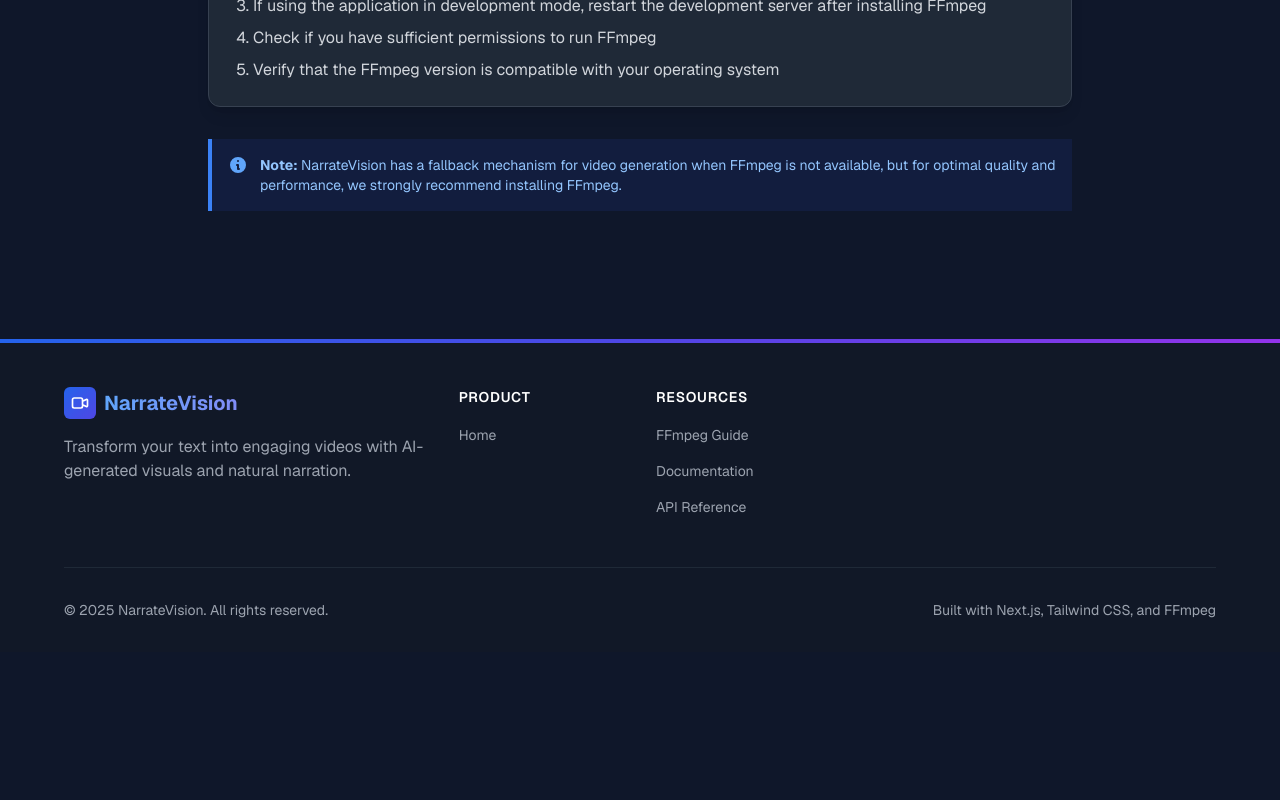
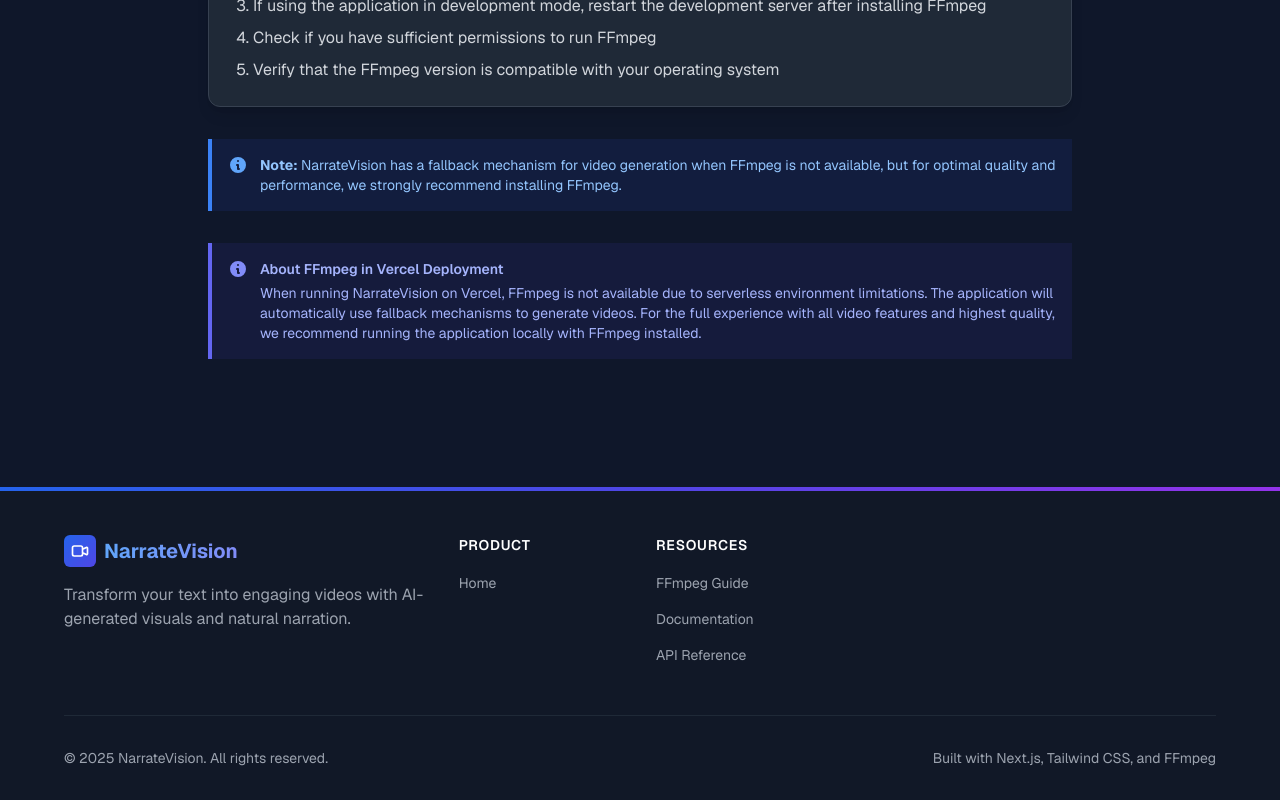
Before and after one commit to Hassan1910/NarrateVisionAI, a Next.js app: page /ffmpeg-guide in a window 1280 px wide. Shown: the part 2041-2841 px from the top of the page. Before the commit the page ends 2693 px from the top, so only its background shows below. Built offline with nearby package versions, Linux system fonts and the light colour scheme.

Commit message:
Fix FFmpeg warning in Vercel environment

```diff
--- a/src/app/api/check-ffmpeg/route.ts
+++ b/src/app/api/check-ffmpeg/route.ts
@@ -20,25 +20,29 @@ const isFFmpegInstalled = async (): Promise<boolean> => {
 
 export async function GET(request: NextRequest) {
   try {
+    // Check if we're running in Vercel production environment
+    const isVercelProduction = process.env.VERCEL === '1';
+
     // Check if the environment variable is set to show the warning
     const showWarningEnv = process.env.SHOW_FFMPEG_WARNING === 'true';
 
-    // Only perform the check if the warning is enabled
-    if (showWarningEnv) {
-      // Check if FFmpeg is installed
-      const ffmpegInstalled = await isFFmpegInstalled();
-
-      // Return the result
+    // Skip the check if we're in Vercel production or if the warning is disabled
+    if (isVercelProduction || !showWarningEnv) {
       return NextResponse.json({
-        showWarning: !ffmpegInstalled,
-        ffmpegInstalled
+        showWarning: false,
+        ffmpegInstalled: true,
+        environment: isVercelProduction ? 'vercel' : 'development'
       });
     }
 
-    // If warning is disabled, don't show it
+    // Only perform the check in development environment
+    const ffmpegInstalled = await isFFmpegInstalled();
+
+    // Return the result
     return NextResponse.json({
-      showWarning: false,
-      ffmpegInstalled: true
+      showWarning: !ffmpegInstalled,
+      ffmpegInstalled,
+      environment: 'development'
     });
 
   } catch (error: any) {
--- a/src/app/ffmpeg-guide/page.tsx
+++ b/src/app/ffmpeg-guide/page.tsx
@@ -188,6 +188,24 @@ export default function FFmpegGuidePage() {
             </div>
           </div>
         </div>
+
+        <div className="bg-indigo-50 dark:bg-indigo-900/20 border-l-4 border-indigo-500 p-4 mb-8">
+          <div className="flex">
+            <div className="flex-shrink-0">
+              <svg className="h-5 w-5 text-indigo-400" xmlns="http://www.w3.org/2000/svg" viewBox="0 0 20 20" fill="currentColor">
+                <path fillRule="evenodd" d="M18 10a8 8 0 11-16 0 8 8 0 0116 0zm-7-4a1 1 0 11-2 0 1 1 0 012 0zM9 9a1 1 0 000 2v3a1 1 0 001 1h1a1 1 0 100-2v-3a1 1 0 00-1-1H9z" clipRule="evenodd" />
+              </svg>
+            </div>
+            <div className="ml-3">
+              <h3 className="text-sm font-semibold text-indigo-700 dark:text-indigo-300 mb-1">
+                About FFmpeg in Vercel Deployment
+              </h3>
+              <p className="text-sm text-indigo-700 dark:text-indigo-300">
+                When running NarrateVision on Vercel, FFmpeg is not available due to serverless environment limitations. The application will automatically use fallback mechanisms to generate videos. For the full experience with all video features and highest quality, we recommend running the application locally with FFmpeg installed.
+              </p>
+            </div>
+          </div>
+        </div>
       </main>
 
       {/* Modern footer with gradient accent */}
--- a/src/components/FFmpegWarning.tsx
+++ b/src/components/FFmpegWarning.tsx
@@ -1,8 +1,24 @@
-import { useState } from 'react';
+import { useState, useEffect } from 'react';
 import Link from 'next/link';
 
 export default function FFmpegWarning() {
   const [isOpen, setIsOpen] = useState(true);
+  const [isVercel, setIsVercel] = useState(false);
+
+  useEffect(() => {
+    // Check if we're running in Vercel environment
+    const checkEnvironment = async () => {
+      try {
+        const response = await fetch('/api/check-ffmpeg');
+        const data = await response.json();
+        setIsVercel(data.environment === 'vercel');
+      } catch (error) {
+        console.error('Error checking environment:', error);
+      }
+    };
+
+    checkEnvironment();
+  }, []);
 
   if (!isOpen) return null;
 
@@ -15,6 +31,25 @@ export default function FFmpegWarning() {
           </svg>
         </div>
         <div className="ml-3">
+          {isVercel ? (
+            <>
+              <p className="text-sm text-yellow-700">
+                <strong>Note about FFmpeg in Vercel:</strong> This application is running on Vercel, which doesn't support FFmpeg natively. However, we've implemented fallback mechanisms to ensure video generation still works.
+              </p>
+              <div className="mt-2">
+                <p className="text-sm text-yellow-700">
+                  For the full experience with all video features, you can run this application locally with FFmpeg installed.
+                </p>
+                <Link
+                  href="/ffmpeg-guide"
+                  className="text-sm font-medium text-yellow-700 hover:text-yellow-600 underline mt-1 inline-block"
+                >
+                  View FFmpeg Guide
+                </Link>
+              </div>
+            </>
+          ) : (
+            <>
               <p className="text-sm text-yellow-700">
                 <strong>FFmpeg not detected.</strong> For full video generation capabilities, please install FFmpeg.
               </p>
@@ -26,6 +61,8 @@ export default function FFmpegWarning() {
                   View Installation Guide
                 </Link>
               </div>
+            </>
+          )}
         </div>
         <div className="ml-auto pl-3">
           <div className="-mx-1.5 -my-1.5">
```
Lines whose indentation alone changed are shown as unchanged.
